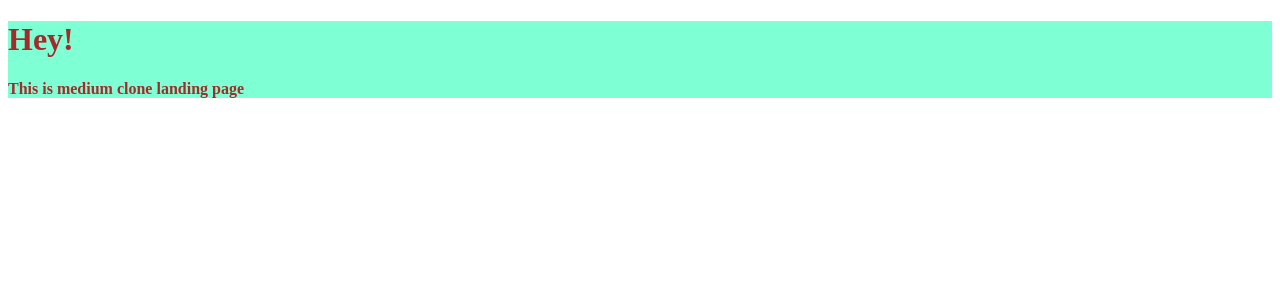
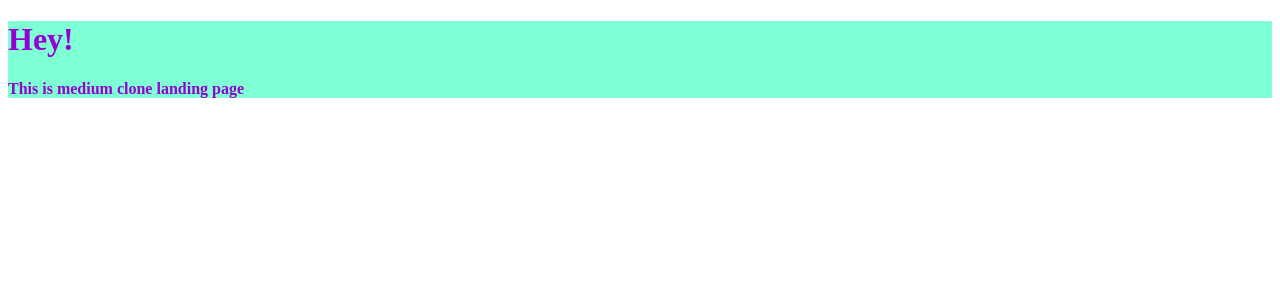
Before and after one commit to rohan-compro/medium-clone, a Nuxt app: page / in a window 1280 px wide. Shown: the top 300 px of the page. Built offline with nearby package versions, Linux system fonts and the light colour scheme.

Commit message:
build folder updated for netlify

```diff
--- a/pages/index.vue
+++ b/pages/index.vue
@@ -13,6 +13,6 @@ const appName = "Medium Clone";
 <style scoped>
 .bg-color{
     background-color: aquamarine;
-    color: brown;
+    color: darkviolet;
 }
 </style>
```
